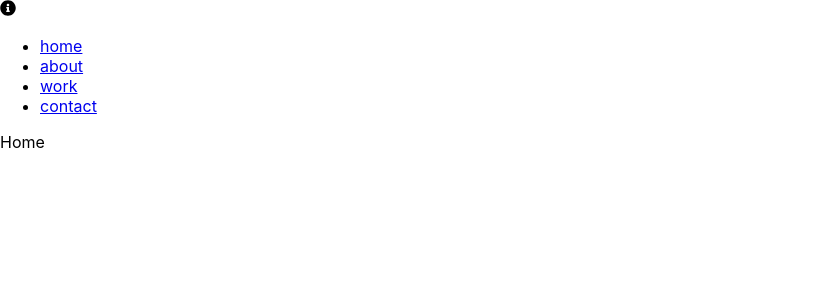
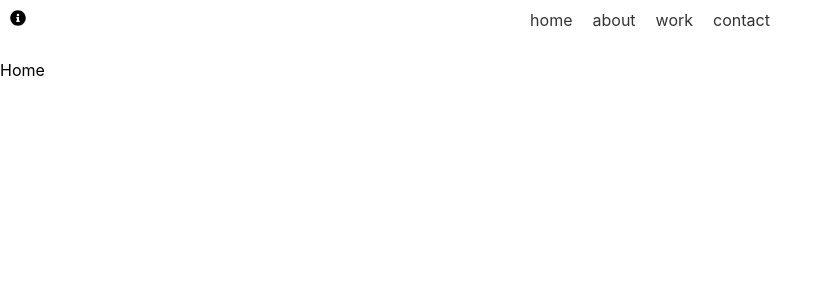
Before and after one commit to arcinjuan/juanswork, a React (Create React App) app in the folder react-work/: page / in a window 1280 px wide. Shown: the top 300 px of the page, without its empty margins (0-833 px from the left). Built offline with nearby package versions, Linux system fonts and the light colour scheme.

Commit message:
added modal functionality

```diff
--- a/react-work/src/components/Modal.js
+++ b/react-work/src/components/Modal.js
@@ -1,7 +1,7 @@
 import React, {useState} from 'react';
 
-// icons
-import { FaInfoCircle } from 'react-icons/fa';
+// styles
+import styled from 'styled-components';
 
 const Modal = props => {
 
@@ -10,16 +10,23 @@ const Modal = props => {
 	const show = () => setIsModalOpen(true);
 
 	if(!isModalOpen) {
-		return <span onClick={() => setIsModalOpen(true)}>{props.open}</span>
+		return <Icon onClick={() => setIsModalOpen(true)}>{props.open}</Icon>
 	}
 
   return (
     <div id="modal">
-    	<span onClick={() => setIsModalOpen(false)}>{props.close}</span>
-
+    	<Icon onClick={() => setIsModalOpen(false)}>{props.open}</Icon>
     	{props.content}
     </div>
   );
 }
 
 export default Modal;
+
+// styles
+const Icon = styled.span`
+	display:inline-block;
+	position:relative;
+	margin:10px;
+	z-index: 2;
+`
--- a/react-work/src/components/Nav.js
+++ b/react-work/src/components/Nav.js
@@ -1,4 +1,8 @@
 import React from 'react';
+
+// routing
+import { BrowserRouter as Router, Switch, Route, Link } from "react-router-dom";
+
 // pages
 import Contact from '../pages/Contact';
 import Work from '../pages/Work';
@@ -12,19 +16,13 @@ import { FaInfoCircle, FaTimesCircle } from 'react-icons/fa';
 import Modal from './Modal';
 import AboutReactSite from './modalContent/AboutReactSite';
 
-// routing
-import {
-  BrowserRouter as Router,
-  Switch,
-  Route,
-  Link
-} from "react-router-dom";
+// styles
+import styled from 'styled-components';
 
-function App() {
+function Nav() {
   return (
-    <div className="page">
       <Router>
-          <nav>
+          <Navigation>
             <Modal content={<AboutReactSite />} open={<FaInfoCircle />} close={<FaTimesCircle />} />
             <ul>
               <li>
@@ -40,9 +38,9 @@ function App() {
                 <Link to="/contact">contact</Link>
               </li>
             </ul>
-          </nav>
+          </Navigation>
 
-
+          <Content>
 	          <Switch>
 	            <Route path="/contact">
 	              <Contact />
@@ -57,10 +55,36 @@ function App() {
 	              <Home />
 	            </Route>
 	          </Switch>
+          </Content>
       </Router>
-
-    </div>
   );
 }
 
-export default App;
+export default Nav;
+
+// styles
+const Navigation = styled.nav`
+	position:relative;
+		ul{
+			padding: 10px;
+			text-align:center;
+			margin:0;
+			list-style:none;
+			position:absolute;
+			top:0;
+			left:0;
+			width: 100vw;
+			padding: 10px;
+			li{
+				display:inline-block;
+				a{
+					color:#333;
+					text-decoration:none;
+					padding: 10px;
+				}
+			}
+		}
+`
+const Content = styled.div`
+	margin-top:20px;
+`
```
Lines whose indentation alone changed are shown as unchanged.
